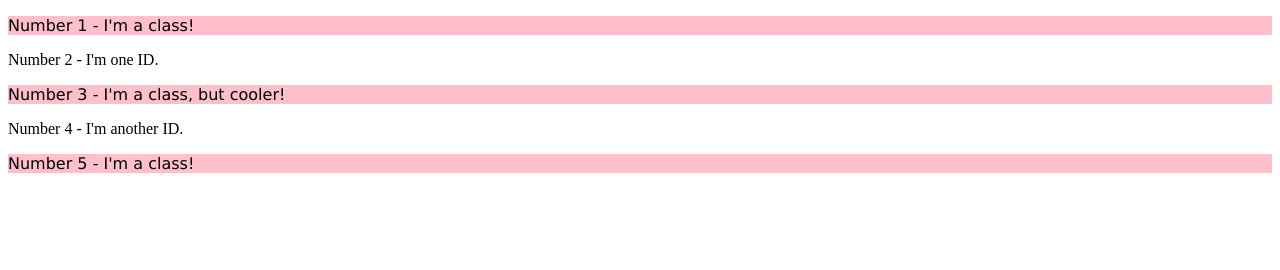
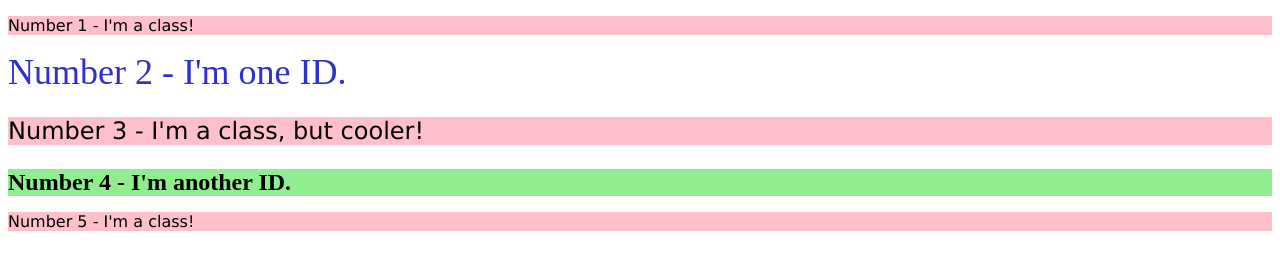
Before and after one commit to Jacob411/css-exercises, a plain HTML site: page index1.html in a window 1280 px wide. Drawn offline with Linux system fonts and the light colour scheme.

Commit message:
finish exercise two inlving index2.html and style2.css

```diff
--- a/index1.html
+++ b/index1.html
@@ -9,9 +9,9 @@
   </head>
   <body>
     <p>Number 1 - I'm a class!</p>
-    <div>Number 2 - I'm one ID.</div>
-    <p>Number 3 - I'm a class, but cooler!</p>
-    <div>Number 4 - I'm another ID.</div>
-    <p>Number 5 - I'm a class!</p>
+    <div class ="second">Number 2 - I'm one ID.</div>
+    <p class = "third">Number 3 - I'm a class, but cooler!</p>
+    <div class ="fourth">Number 4 - I'm another ID.</div>
+    <p class = "fifth">Number 5 - I'm a class!</p>
   </body>
 </html>
```
Also changed, not shown: index2.html (added, +14 -0 lines), style2.css (added).
